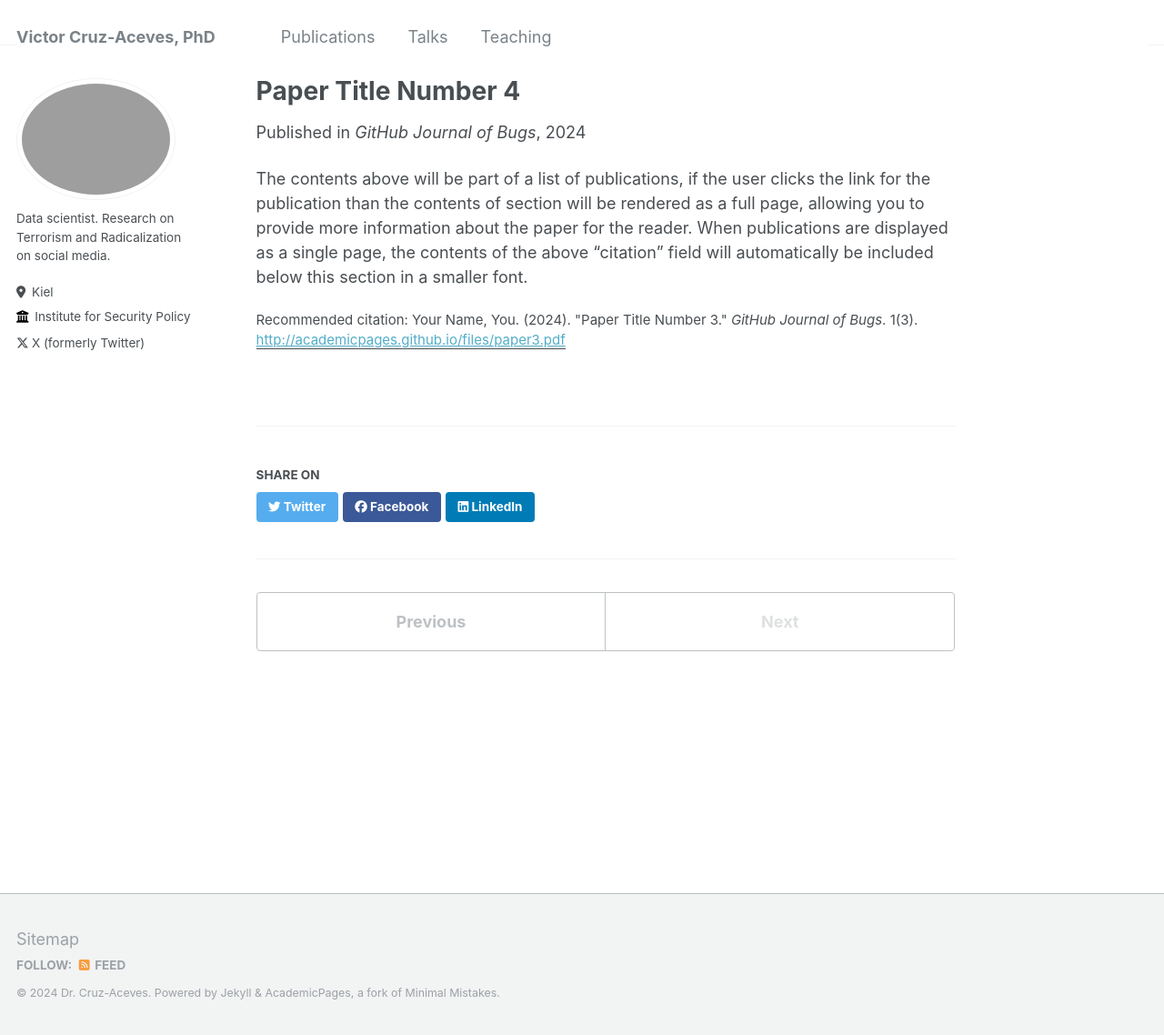
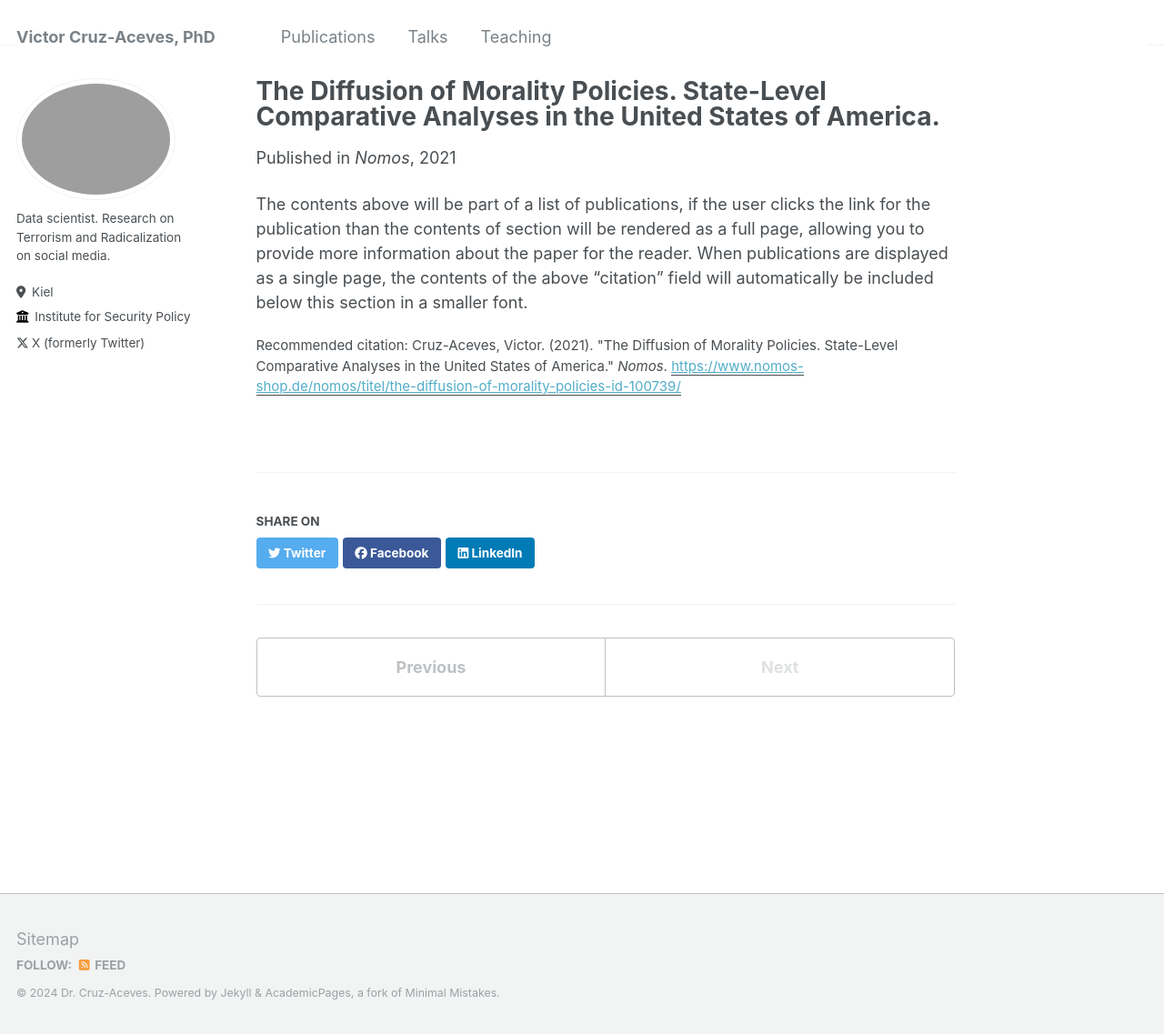
Before and after one commit to victor-cruz-aceves/victor-cruz-aceves.github.io, a Jekyll site: the page built from _publications/2024-02-17-paper-title-number-4.md, in a window 1280 px wide and 1138 px high. Shown: the whole window at 91% size. Built offline with Jekyll 4.4.1, drawn with Linux system fonts in a browser that asks for light colours.

Commit message:
Bibliographical information of Book added

```diff
--- a/_publications/2024-02-17-paper-title-number-4.md
+++ b/_publications/2024-02-17-paper-title-number-4.md
@@ -1,12 +1,12 @@
 ---
-title: "Paper Title Number 4"
+title: "The Diffusion of Morality Policies. State-Level Comparative Analyses in the United States of America."
 collection: publications
 permalink: /publication/2024-02-17-paper-title-number-4
-excerpt: 'This paper is about fixing template issue #693.'
-date: 2024-02-17
-venue: 'GitHub Journal of Bugs'
-paperurl: 'http://academicpages.github.io/files/paper3.pdf'
-citation: 'Your Name, You. (2024). &quot;Paper Title Number 3.&quot; <i>GitHub Journal of Bugs</i>. 1(3).'
+excerpt: 'Book'
+date: 2021-07-01
+venue: 'Nomos'
+paperurl: 'https://www.nomos-shop.de/nomos/titel/the-diffusion-of-morality-policies-id-100739/'
+citation: 'Cruz-Aceves, Victor. (2021). &quot;The Diffusion of Morality Policies. State-Level Comparative Analyses in the United States of America.&quot; <i>Nomos</i>.'
 ---
 
 The contents above will be part of a list of publications, if the user clicks the link for the publication than the contents of section will be rendered as a full page, allowing you to provide more information about the paper for the reader. When publications are displayed as a single page, the contents of the above "citation" field will automatically be included below this section in a smaller font.
```
